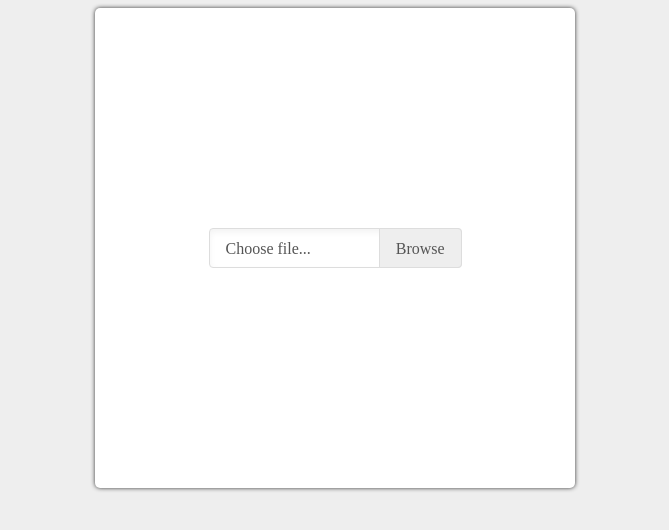
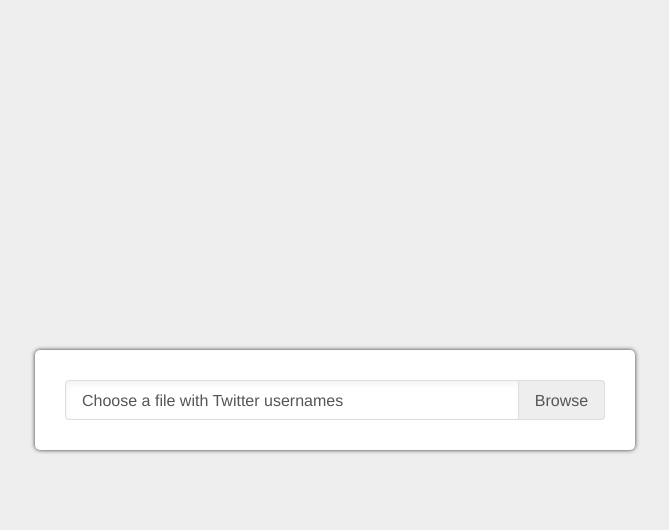
Before and after one commit to cbalderasc/claim-twitter-account, a website built with Parcel: page src/load.html in a window 1280 px wide. Shown: the whole page, without its empty margins (305-974 px from the left). Built offline with nearby package versions, Linux system fonts and the light colour scheme.

Commit message:
NCTA-1 File loading page styles

```diff
--- a/src/assets/css/styles.scss
+++ b/src/assets/css/styles.scss
@@ -5,10 +5,13 @@
 }
 
 body {
+    margin: 0;
+    padding: 0;
     display: flex;
     justify-content: center;
     align-items: center;
     background-color: #eee;
+    min-height: 100vh;
 }
 
 form {
@@ -19,8 +22,8 @@
     border-radius: 5px;
     box-shadow: 0 0 4px #333;
     width: 100%;
-    max-width: 480px;
-    height: 480px;
+    max-width: 600px;
+    padding: 30px;
 
     /*
     input {
@@ -36,9 +39,9 @@
         cursor: pointer;
         height: 2.5rem;
         font: 1rem/1.5 "Helvetica Neue", Arial, sans-serif;
+        width: 100%;
 
         input {
-            min-width: 14rem;
             margin: 0;
             filter: alpha(opacity=0);
             opacity: 0;
@@ -81,7 +84,7 @@
             }
 
             &:after {
-                content: "Choose file...";
+                content: "Choose a file with Twitter usernames";
             }
         }
     }
--- /dev/null
+++ b/src/usernames.txt
@@ -0,0 +1,3 @@
+testuser1
+testuser2
+testuser3
```
Also changed, not shown: src/load.html (+0 -1 lines), src/assets/css/styles.min.css, 4 other files.
